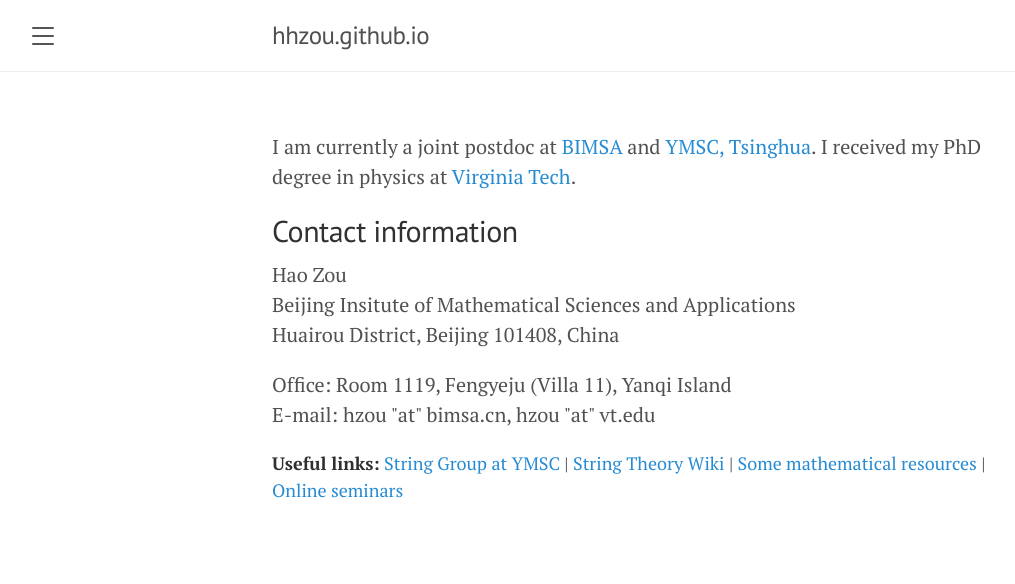
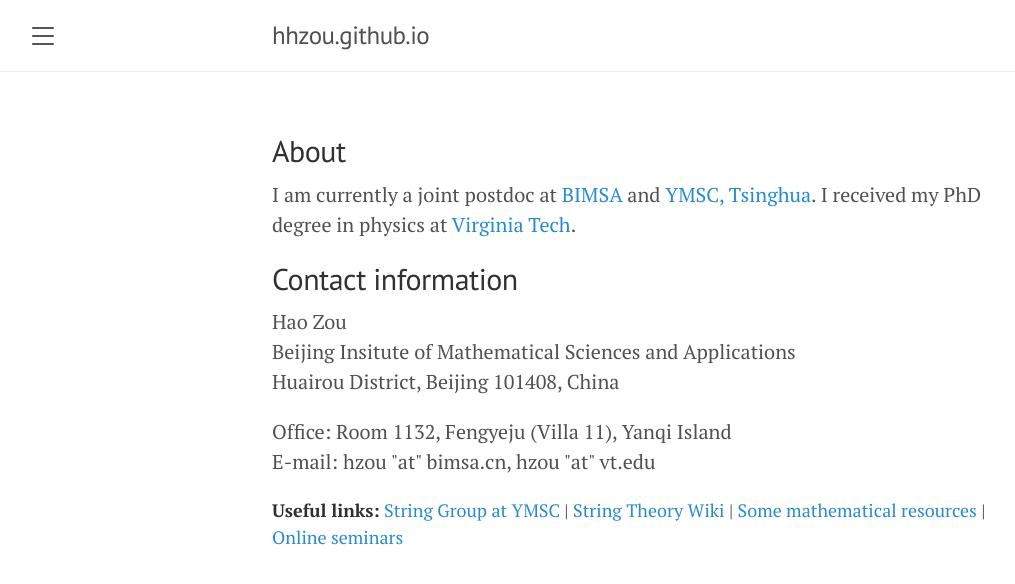
Before and after one commit to hhzou/hhzou.github.io, a Jekyll site: the page built from index.html, in a window 1280 px wide. Shown: the top 584 px of the page, without its empty margins (8-1023 px from the left). Built offline with Jekyll 4.4.1, drawn with Linux system fonts in a browser that asks for light colours.

```diff
--- a/events/index.html
+++ b/events/index.html
@@ -18,7 +18,7 @@ title: Hao Zou - Events
 		-->
 
 		<li>
-			<strong> Joint HEP-TH Seminar (2022 - present) </strong> <a href="jointseminar/">More...</a>
+			<strong> Joint HEP-TH Seminar (2022 - present) </strong> <a href="https://jointhepth.github.io">More...</a>
 		</li>
 	</ul>
 </div>
--- a/index.html
+++ b/index.html
@@ -4,6 +4,9 @@ title: Hao Zou - Homepage
 ---
 
 <div class="about">
+
+  <h2> About </h2>
+
   <p>
     I am currently a joint postdoc at <a href="http://www.bimsa.cn" target="_blank" rel="noopener noreferrer">BIMSA</a> and <a href="https://ymsc.tsinghua.edu.cn/cn" target="_blank" rel="noopener noreferrer">YMSC, Tsinghua</a>. I received my PhD degree in physics at <a href="https://www.phys.vt.edu" target="_blank" rel="noopener noreferrer">Virginia Tech</a>.
   </p>
@@ -14,7 +17,7 @@ title: Hao Zou - Homepage
   Hao Zou <br>Beijing Insitute of Mathematical Sciences and Applications <br>Huairou District, Beijing 101408, China
   </p>
   <p>
-  Office: Room 1119, Fengyeju (Villa 11), Yanqi Island <br> E-mail: hzou "at" bimsa.cn, hzou "at" vt.edu
+  Office: Room 1132, Fengyeju (Villa 11), Yanqi Island <br> E-mail: hzou "at" bimsa.cn, hzou "at" vt.edu
   </p>
 
 
```
